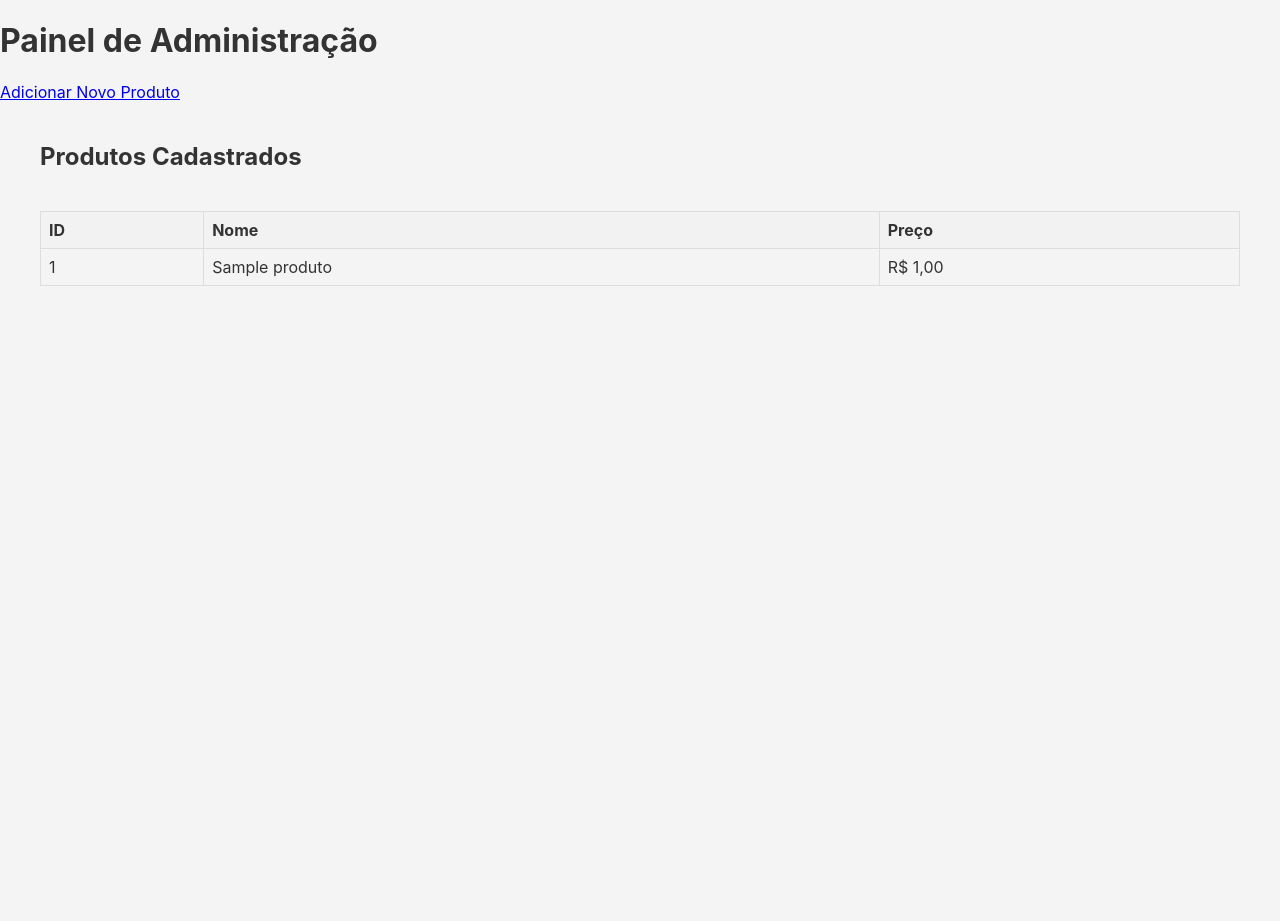
After one commit to Omatheus31/shoplink, a PHP site: page /admin/produtos.php in a window 1280 px wide. The commit adds this page. Shown: the top 921 px of the page. Run offline with PHP 8.4, Linux system fonts and the light colour scheme; tables that the repository leaves empty hold one stand-in row (values such as "Sample post").

Commit message:
feat: Add UX refinements and admin product list
Adds a navigation link to the cart in the public catalog header, improving user flow.

Implements a dynamic item counter in the cart link, which updates in real-time via JavaScript by reading from localStorage.

Creates the 'admin/produtos.php' page to display a list of all registered products in a table, making the admin panel more functional.

Improves overall navigation and provides a more complete feel for the initial prototype presentation.

```diff
--- /dev/null
+++ b/admin/produtos.php
@@ -0,0 +1,62 @@
+<?php
+require_once '../config/database.php';
+
+try {
+    $query = "SELECT id, nome, preco FROM produtos ORDER BY id DESC";
+    $stmt = $pdo->query($query);
+    $produtos = $stmt->fetchAll();
+} catch (PDOException $e) {
+    die("Erro ao buscar produtos: " . $e->getMessage());
+}
+?>
+<!DOCTYPE html>
+<html lang="pt-BR">
+<head>
+    <meta charset="UTF-8">
+    <meta name="viewport" content="width=device-width, initial-scale=1.0">
+    <title>Gerenciar Produtos - Admin</title>
+    <link rel="stylesheet" href="../assets/css/style.css">
+    <style>
+        /* Estilo para a tabela de admin */
+        .admin-table { width: 100%; border-collapse: collapse; margin-top: 20px; }
+        .admin-table th, .admin-table td { border: 1px solid #ddd; padding: 8px; text-align: left; }
+        .admin-table th { background-color: #f2f2f2; }
+    </style>
+</head>
+<body>
+    <header>
+        <h1>Painel de Administração</h1>
+        <nav>
+            <a href="adicionar_produto.php">Adicionar Novo Produto</a>
+        </nav>
+    </header>
+
+    <main class="container">
+        <h2>Produtos Cadastrados</h2>
+        <table class="admin-table">
+            <thead>
+                <tr>
+                    <th>ID</th>
+                    <th>Nome</th>
+                    <th>Preço</th>
+                    </tr>
+            </thead>
+            <tbody>
+                <?php if ($produtos): ?>
+                    <?php foreach ($produtos as $produto): ?>
+                        <tr>
+                            <td><?php echo $produto['id']; ?></td>
+                            <td><?php echo htmlspecialchars($produto['nome']); ?></td>
+                            <td>R$ <?php echo number_format($produto['preco'], 2, ',', '.'); ?></td>
+                        </tr>
+                    <?php endforeach; ?>
+                <?php else: ?>
+                    <tr>
+                        <td colspan="3">Nenhum produto encontrado.</td>
+                    </tr>
+                <?php endif; ?>
+            </tbody>
+        </table>
+    </main>
+</body>
+</html>
--- a/assets/css/style.css
+++ b/assets/css/style.css
@@ -103,3 +103,15 @@ footer {
     background-color: #34495e;
     color: white;
 }
+
+/* Adicione no final de assets/css/style.css */
+.cart-link {
+    display: inline-block;
+    background-color: #fff;
+    color: #2c3e50;
+    padding: 8px 15px;
+    border-radius: 20px;
+    text-decoration: none;
+    font-weight: bold;
+    margin-top: 10px;
+}
--- a/index.php
+++ b/index.php
@@ -27,8 +27,10 @@ try {
 <body>
     <header class="main-header">
         <h1>Nosso Catálogo</h1>
-        </header>
-
+        <a href="carrinho.php" class="cart-link">
+            🛒 Carrinho (<span id="cart-counter">0</span>)
+        </a>
+    </header>
     <main class="container">
         <div class="product-grid">
             <?php if ($produtos): ?>
```
Also changed, not shown: assets/js/cart.js (+7 -4 lines).
